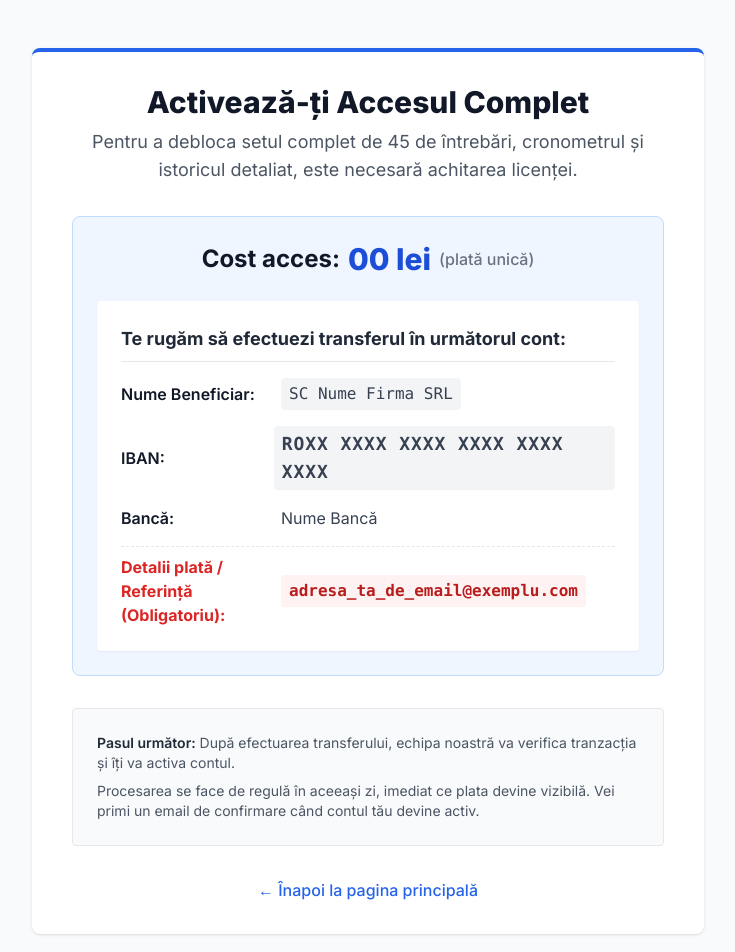
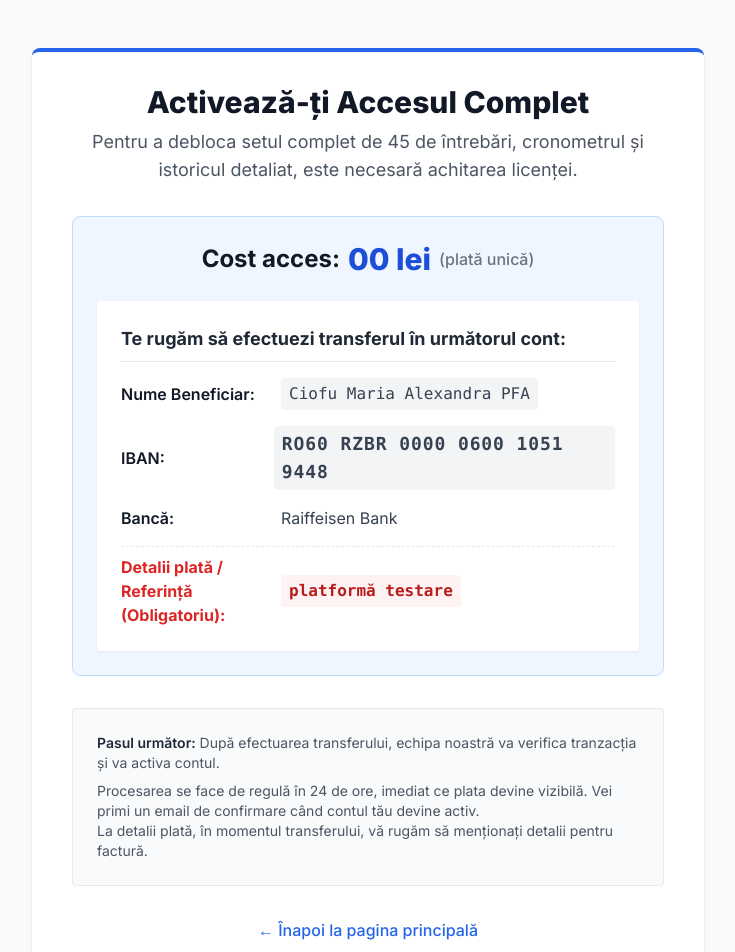
Before and after one commit to sorincenusa/testepsiho, a Next.js app: page /pending in a window 1280 px wide. Shown: the top 952 px of the page, without its empty margins (272-1007 px from the left). Built offline with nearby package versions, Linux system fonts and the light colour scheme; no server answers.

Commit message:
Modify beneficiary and payment details in page.tsx
Updated beneficiary details and payment information.

```diff
--- a/src/app/pending/page.tsx
+++ b/src/app/pending/page.tsx
@@ -34,19 +34,19 @@ export default function PendingApproval() {
                 <ul className="space-y-4 text-gray-700">
                    <li className="flex flex-col sm:flex-row sm:items-center">
                       <span className="font-semibold w-40 text-gray-900">Nume Beneficiar:</span>
-                      <span className="font-mono bg-gray-100 px-2 py-1 rounded select-all">SC Nume Firma SRL</span>
+                      <span className="font-mono bg-gray-100 px-2 py-1 rounded select-all">Ciofu Maria Alexandra PFA</span>
                    </li>
                    <li className="flex flex-col sm:flex-row sm:items-center">
                       <span className="font-semibold w-40 text-gray-900">IBAN:</span>
-                      <span className="font-mono font-bold text-lg bg-gray-100 px-2 py-1 rounded select-all tracking-wider">ROXX XXXX XXXX XXXX XXXX XXXX</span>
+                      <span className="font-mono font-bold text-lg bg-gray-100 px-2 py-1 rounded select-all tracking-wider">RO60 RZBR 0000 0600 1051 9448</span>
                    </li>
                    <li className="flex flex-col sm:flex-row sm:items-center">
                       <span className="font-semibold w-40 text-gray-900">Bancă:</span>
-                      <span>Nume Bancă</span>
+                      <span>Raiffeisen Bank</span>
                    </li>
                    <li className="flex flex-col sm:flex-row sm:items-center pt-2 border-t border-dashed">
                       <span className="font-bold text-red-600 w-40">Detalii plată / Referință (Obligatoriu):</span>
-                      <span className="font-mono font-bold text-red-700 bg-red-50 px-2 py-1 rounded select-all">{userEmail}</span>
+                      <span className="font-mono font-bold text-red-700 bg-red-50 px-2 py-1 rounded select-all">platformă testare</span>
                    </li>
                 </ul>
              </div>
@@ -54,10 +54,13 @@ export default function PendingApproval() {
 
           <div className="bg-gray-50 rounded p-6 text-sm text-gray-600 border border-gray-200">
               <p className="mb-2">
-                 <span className="font-semibold text-gray-800">Pasul următor:</span> După efectuarea transferului, echipa noastră va verifica tranzacția și îți va activa contul.
+                 <span className="font-semibold text-gray-800">Pasul următor:</span> După efectuarea transferului, echipa noastră va verifica tranzacția și va activa contul.
               </p>
               <p>
-                 Procesarea se face de regulă în aceeași zi, imediat ce plata devine vizibilă. Vei primi un email de confirmare când contul tău devine activ.
+                 Procesarea se face de regulă în 24 de ore, imediat ce plata devine vizibilă. Vei primi un email de confirmare când contul tău devine activ.
+              </p>
+              <p>
+                La detalii plată, în momentul transferului, vă rugăm să menționați detalii pentru factură.
               </p>
           </div>
 
```
